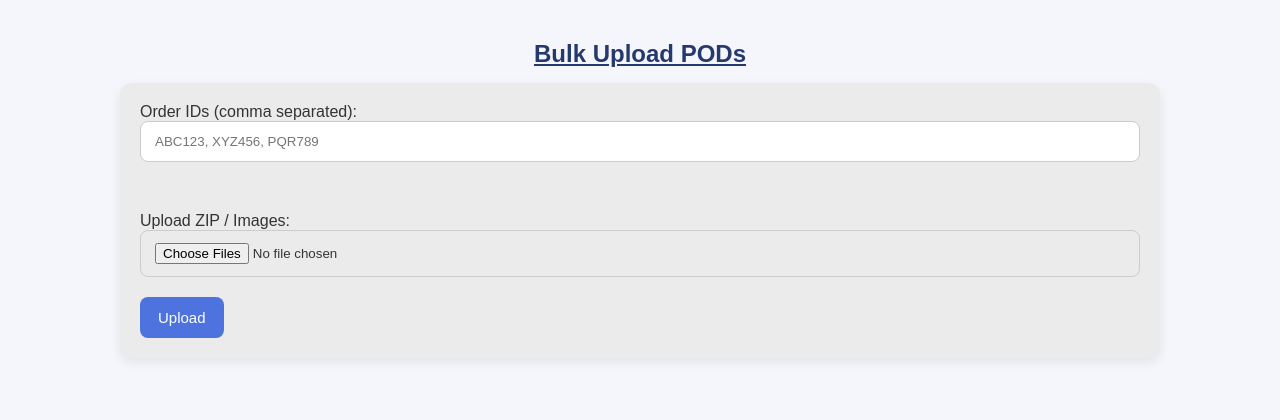
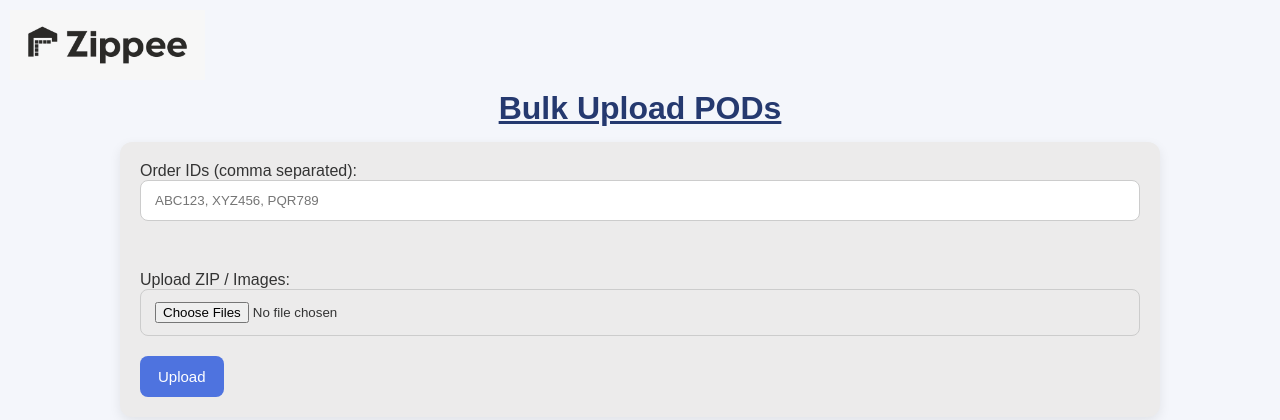
Before and after one commit to AparSharma1807/Django_POD_Project, a Django app: page /bulk-upload/ in a window 1280 px wide. Shown: the top 420 px of the page. Run offline with Django 5.2, Linux system fonts and the light colour scheme.

Commit message:
some CSS changes

```diff
--- a/templates/bulk_upload.html
+++ b/templates/bulk_upload.html
@@ -1,7 +1,12 @@
 {% load static %}
 <title>Bulk Upload</title>
+<div style="position: absolute; top: 10px; left: 10px;">
+    <img src="{% static 'images/Zippee_logo.jpg_140619.jpg' %}"
+         alt="Logo"
+         style="height: 70px;">
+</div>
 <link rel="stylesheet" href="{% static 'css/style.css' %}">
-    <h2>Bulk Upload PODs</h2>
+    <h1 style="margin-top: 50px;" >Bulk Upload PODs</h1>
 
 <body>
     <form method="POST" enctype="multipart/form-data">
--- a/templates/search.html
+++ b/templates/search.html
@@ -12,7 +12,7 @@
          style="height: 70px;">
 </div>
 
-    <h1>Search PODs By Order IDs</h1>
+    <h1 style="margin-top: 50px;">Search PODs By Order IDs</h1>
 
     <form method="get" class="search-box">
         <input type="text" name="order_id" placeholder="Enter The Order ID"
```
